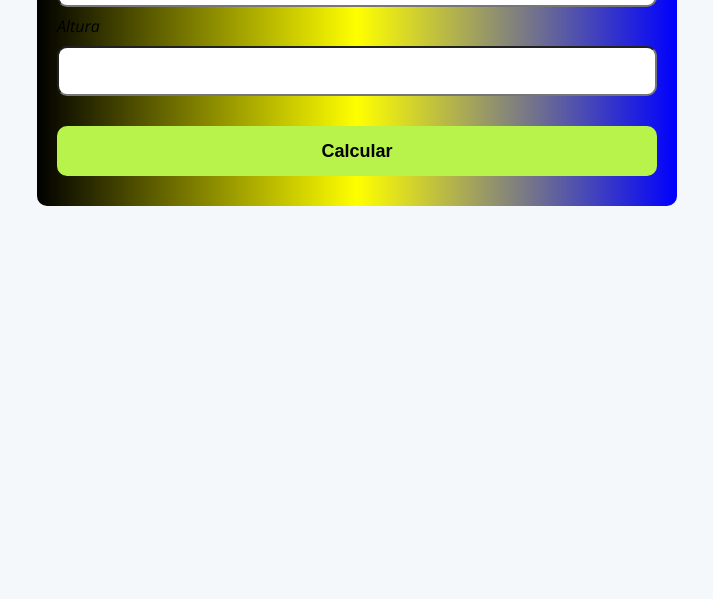
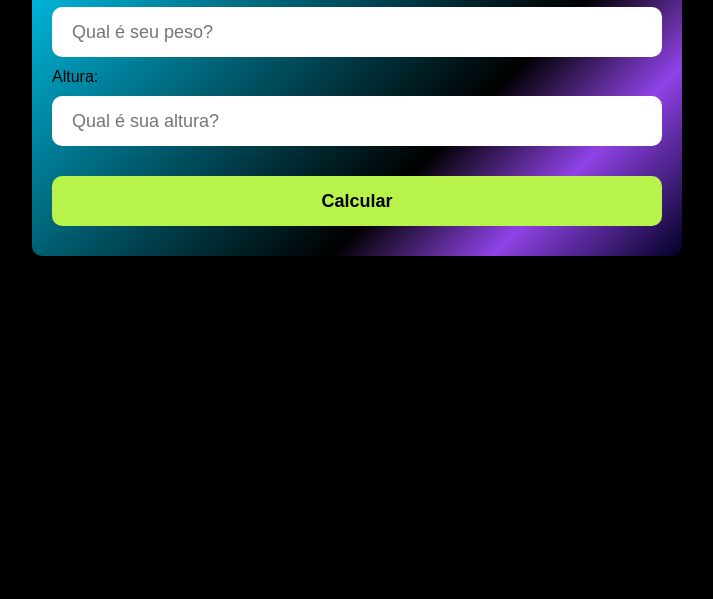
Before and after one commit to JohnMBC/project-IMC, a plain HTML site: page index.html in a window 1280 px wide. Shown: the part 201-800 px from the top of the page, without its empty margins (283-996 px from the left). Drawn offline with nearby package versions, Linux system fonts and the light colour scheme.

Commit message:
aplicando alguns design e trabalhando psdeucódigo

```diff
--- a/css/style.css
+++ b/css/style.css
@@ -1,10 +1,10 @@
 @import url('https://fonts.googleapis.com/css2?family=Open+Sans:ital,wght@1,300&display=swap');
 
 :root {
-    --primary-color: #f4f8fa;
+    --primary-color: #90ccea;
     --secundary-color: #bfc6c0;
     --tertiary-color: #b8f34b;
-    --primary-color-darker:#940c0c;
+    --primary-color-darker: #940c0c;
 }
 
 /*variável Global*/
@@ -15,66 +15,86 @@
 }
 
 body {
+
     margin: 0;
     padding: 0;
-    background: var(--primary-color);
+    background: black;
     font-family: 'Open sans', sans-serif;
     font-size: 1.0em;
     line-height: 1.2em;
+}
 
+.container {
+    max-width: 650px;
+    margin: 100px auto;
+    /*distância do topo e parte de baixo automatatica*/
+    /*conteúdo no meio da página */
+    background: linear-gradient(315deg, rgba(2, 0, 36, 1) 0%, rgba(143, 66, 230, 1) 19%, rgba(0, 0, 0, 1) 35%, rgba(0, 212, 255, 1) 100%);
+
+    padding: 20px;
+    border-radius: 10px;
+    border: none;
+
+    /*arredondando os cantos*/
+
+}
+
+form input,
+form label,
+form button {
+    display: block;
+    width: 100%;
+    margin-bottom: 10px;
+    border: none;
+    font-family: sans-serif;
 
 
 }
 
-.container {
-    max-width: 640px;
-    margin: 50px auto;
-    /*distância do topo e parte de baixo automatatica*/
-    /*conteúdo no meio da página */
-    background: linear-gradient(to right,black, yellow ,blue );
-    padding: 20px;
-    border-radius: 10px; /*arredondando os cantos*/
+ form input {
+    font-size: 18px;
+    height: 50px;
+    padding: 0 20px;
+    border-radius: 10px ;
 }
 
-form input, form label, form button {
-    display: block;
-    width: 100%; /*largura da pagina*/
-    margin-bottom: 10px;/*espaço entre eles*/
-    border-radius: 10px;
-}
-form input{
-    font-size: 24px;
-    height: 50px; /*altura*/
-    padding: 0 20px; /*lateral*/
-}
-form input:focus{ /*mudar a cor da borda outline*/
-    outline:1px solid var(--tertiary-color) ;
+form input:focus {
+    /*mudar a cor da borda outline*/
+    outline: 2px solid var(--tertiary-color);
 
 }
-form button{
-    border: none; /*tirar a bordar*/
+button:hover{
+    background-color:white;
+}
 
-   background: var(--tertiary-color); /*colocar fundo*/
-   color: #000000;
-   font-size: 18px;
-   font-weight: 700;
-   height: 50px;
-   cursor:pointer;
-   margin-top: 30px;
-}
-form button :hover {
-
-    background:var(--primary-color-darker);
+form button {
+    background: var(--tertiary-color);
+    /*colocar fundo*/
+    /* color: #000000; */
+    font-size: 18px;
+    font-weight: 700;
+    height: 50px;
+    cursor: pointer;
+    margin-top: 30px;
+    border-radius: 10px;
 }
 
 form button:active {
-    background:#c4e2e8;
+    background: #60e187;
+
 }
-.paragrafo-resultado, .bad{
+
+.paragrafo-resultado,
+.bad {
     background: #92ec81;
+
     padding: 10px 20px;
+
 }
+
 .bad {
+    margin-top: 35px;
+    border-radius: 10px;
+    background: #c75454;
 
-    background:#c75454 ;
 }
--- a/index.html
+++ b/index.html
@@ -13,10 +13,10 @@
     <section class="container">
         <h1> Calculo de IMC</h1>
         <form action="/" id="formulario" method="Post">
-            <label for="peso">Peso</label>
-            <input type="text" id="peso" name="peso">
-            <label for="altura">Altura</label>
-            <input type="text" id="altura" name="altura">
+            <label for="peso">Peso:</label>
+            <input type="text" id="peso" name="peso" placeholder="Qual é seu peso?">
+            <label for="altura">Altura:</label>
+            <input type="text" id="altura" name="altura" placeholder="Qual é sua altura?">
             <button type="submit">Calcular</button>
         </form>
         <div id="resultado"></div>
```
